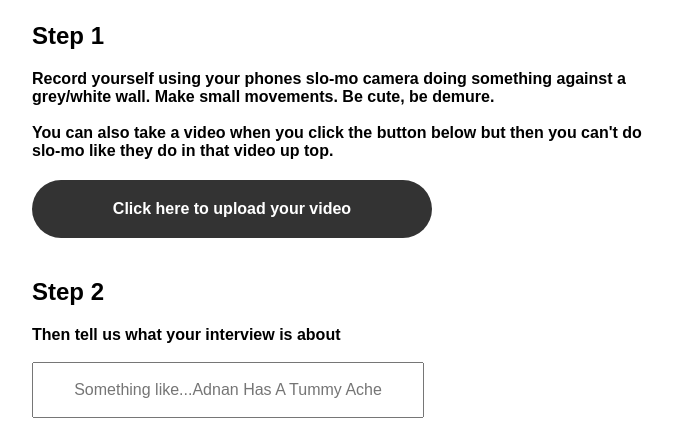
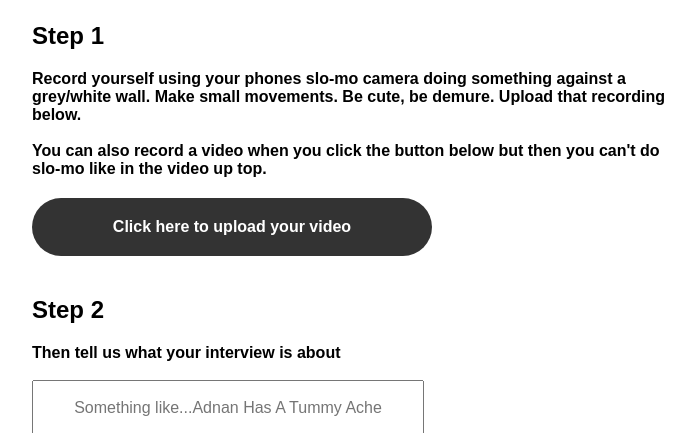
Before and after one commit to adnanaga/times, a website: page public/index.html in a window 1280 px wide. Shown: the part 667-1100 px from the top of the page, without its empty margins (288-983 px from the left). Drawn offline with Linux system fonts and the light colour scheme; a script that the page names is missing.

Commit message:
fixed copy

```diff
--- a/public/index.html
+++ b/public/index.html
@@ -42,9 +42,9 @@
 <br>
 <div id="step1">
 <h2>Step 1</h2>
-<div>Record yourself using your phones slo-mo camera doing something against a grey/white wall. Make small movements. Be cute, be demure.
+<div>Record yourself using your phones slo-mo camera doing something against a grey/white wall. Make small movements. Be cute, be demure. Upload that recording below.
 <br>
-<br>You can also take a video when you click the button below but then you can't do slo-mo like they do in that video up top.</div>
+<br>You can also record a video when you click the button below but then you can't do slo-mo like in the video up top.</div>
 </div>
 <input type="file" id="video-input" accept="video/*" class="hidden ">
   <label for="video-input" class="button" id="file-button">Click here to upload your video</label>
```
